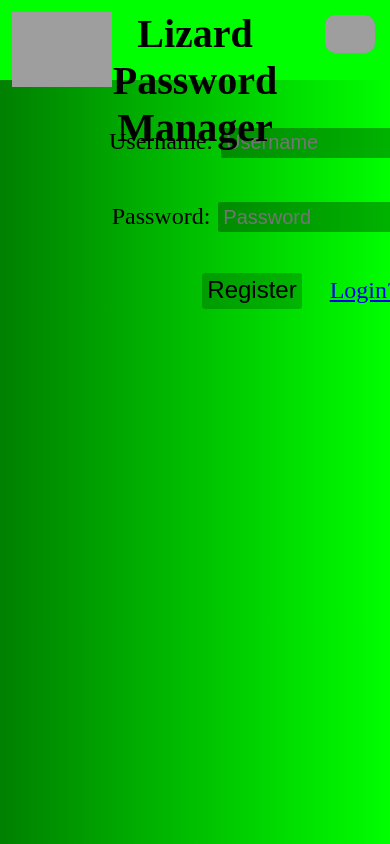
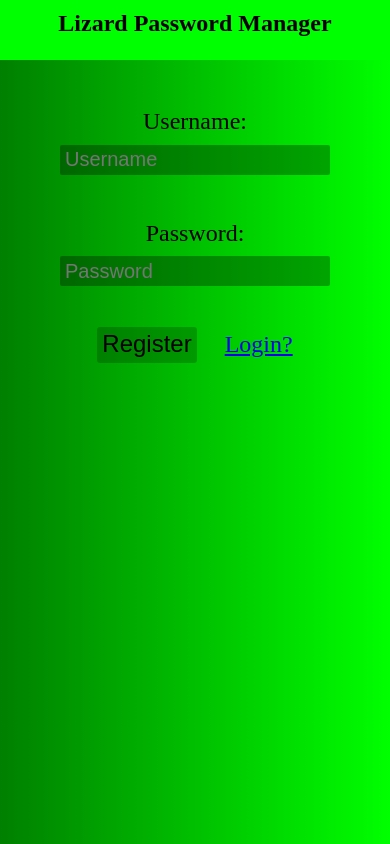
Before and after one commit to fmg1925/lizard-password-manager, a PHP site: page /register.html in a window 390 px wide; the page is wider, and only the part inside the window is pictured. Run offline with PHP 8.4, Linux system fonts and the light colour scheme; grey boxes are pictures that could not be loaded.

Commit message:
Soporte de dispositivos móviles

```diff
--- a/css/register.css
+++ b/css/register.css
@@ -94,3 +94,33 @@ a {
     margin-top: 10px;
     text-align: center;
 }
+
+@media (max-width: 1100px) {
+    #title {
+        text-align: center;
+        font-size: 24px;
+    }
+
+    header {
+        height: 60px;
+    }
+
+    .top-center {
+        width: 700px;
+    }
+
+    #header-img {
+        display: none;
+    }
+
+    #registerForm {
+        font-size: 32px;
+        padding-top: 30px;
+        width: 300px;
+        text-align: center;
+    }
+
+    #user-button {
+        display: none;
+    }
+}
--- a/login.html
+++ b/login.html
@@ -3,7 +3,7 @@
 
 <head>
   <meta charset="UTF-8">
-  <meta name="viewport" content="width=device-width, initial-scale=1" />
+  <meta name="viewport" content="width=device-width, initial-scale=1.0">
   <title>Login</title>
   <link rel="icon" type="image/jpg" href="https://cdn.mos.cms.futurecdn.net/6AxBGxrtbSAkmhLmtdvGLX-1200-80.jpg">
   <link rel="stylesheet" href="css/login.css">
--- a/main.html
+++ b/main.html
@@ -3,7 +3,7 @@
 
 <head>
   <meta charset="UTF-8">
-  <meta name="viewport" content="width=device-width, initial-scale=1" />
+  <meta name="viewport" content="width=device-width, initial-scale=1.0">
   <title>Lizard Password Manager</title>
   <link rel="icon" type="image/jpg" href="https://cdn.mos.cms.futurecdn.net/6AxBGxrtbSAkmhLmtdvGLX-1200-80.jpg">
   <link rel="stylesheet" href="css/main.css">
--- a/register.html
+++ b/register.html
@@ -3,8 +3,8 @@
 
 <head>
   <meta charset="UTF-8">
-  <meta name="viewport" content="width=device-width, initial-scale=1" />
-  <title>Login</title>
+  <meta name="viewport" content="width=device-width, initial-scale=1.0">
+  <title>Register</title>
   <link rel="icon" type="image/jpg" href="https://cdn.mos.cms.futurecdn.net/6AxBGxrtbSAkmhLmtdvGLX-1200-80.jpg">
   <link rel="stylesheet" href="css/register.css">
 </head>
```
Also changed, not shown: css/login.css (+30 -0 lines), css/main.css (+32 -0 lines).
